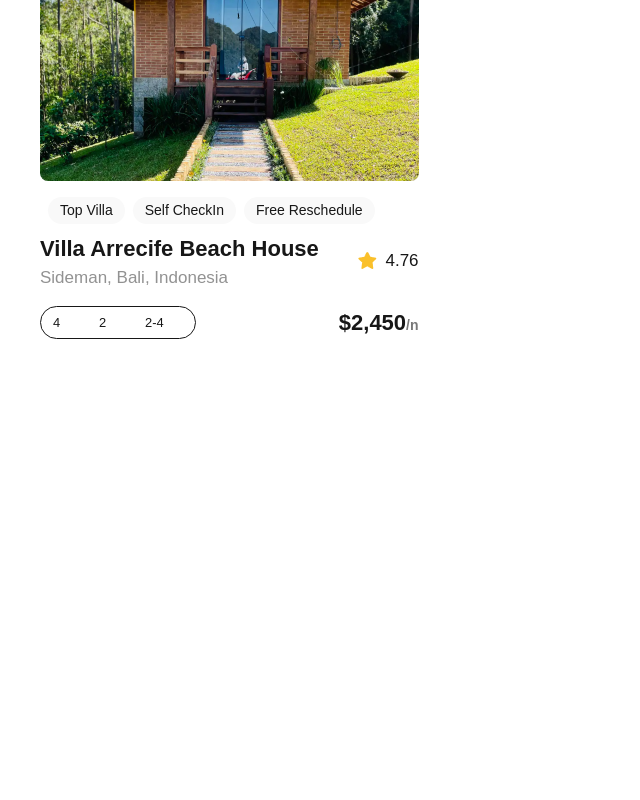
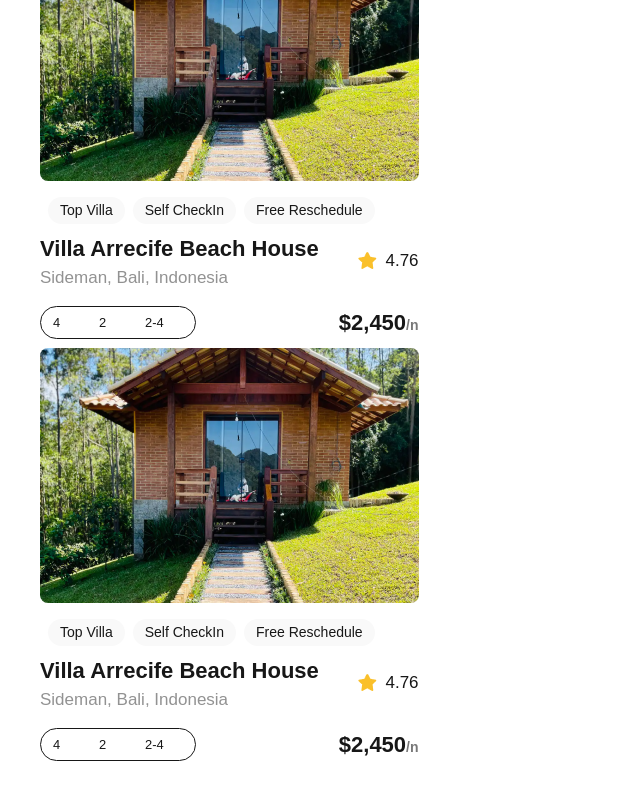
Before and after one commit to Kess4obehi/alx-project-0x00-setup, a Next.js app in the folder alx-project-0x00/: page /landing in a window 1280 px wide. Shown: the part 596-1396 px from the top of the page, without its empty margins (0-640 px from the left). Before the commit the page ends 984 px from the top, so only its background shows below. Built offline with nearby package versions, Linux system fonts and the light colour scheme.

Commit message:
Typing functional components

```diff
--- a/alx-project-0x00/components/Pill.tsx
+++ b/alx-project-0x00/components/Pill.tsx
@@ -1,6 +1,7 @@
 import React from "react"
+import { PillProps } from "@/interfaces";
 
-const Pill: React.FC<{ title: string }> = ({ title }) => {
+const Pill: React.FC<PillProps> = ({ title }) => {
   return (
     <div className="flex justify-center items-center bg-[#F9F9F9] px-3 w-auto h-[27px] rounded-full">
       <p className="text-sm">{title}</p>
--- a/alx-project-0x00/interfaces/index.ts
+++ b/alx-project-0x00/interfaces/index.ts
@@ -0,0 +1,3 @@
+export interface PillProps {
+  title: string;
+}
--- a/alx-project-0x00/pages/landing.tsx
+++ b/alx-project-0x00/pages/landing.tsx
@@ -6,6 +6,7 @@ const Landing: React.FC = () => {
       <h1 className="text-3xl font-semibold mb-6">Landing Page</h1>
       <Card />
       <Card />
+      <Card />
     </main>
   )
 }
```
